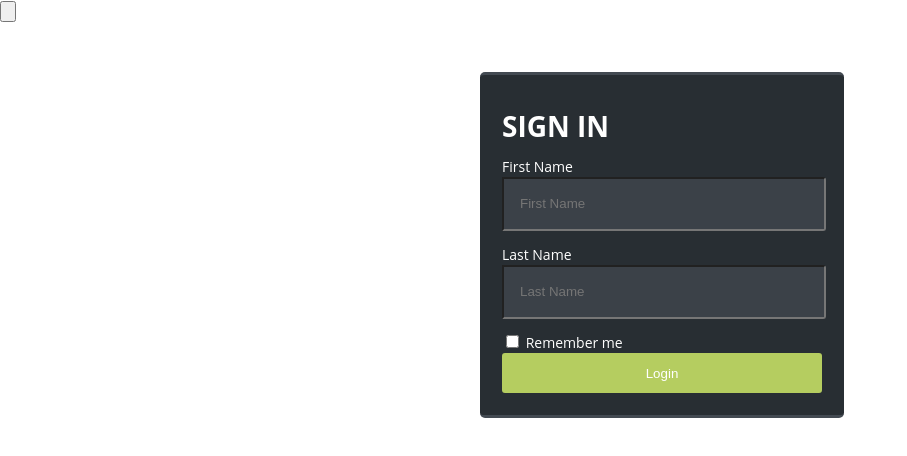
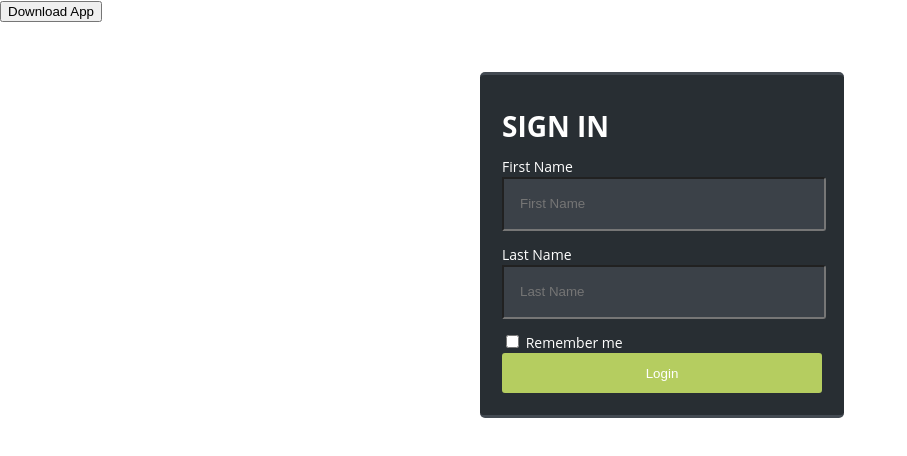
Before and after one commit to dimitrioskazantzidis/dimitrioskazantzidis.github.io, a plain HTML site: page index.html in a window 1280 px wide. Shown: the whole page, without its empty margins (0-907 px from the left). Drawn offline with Linux system fonts and the light colour scheme.

Commit message:
first commit

```diff
--- a/index.html
+++ b/index.html
@@ -14,7 +14,7 @@
 
 <body>
 
-<input id="install" type="button" placeholder="Install">
+<button id="install">Download App</button>
 
 <div class="login">
     <form name='form-login'>
```
